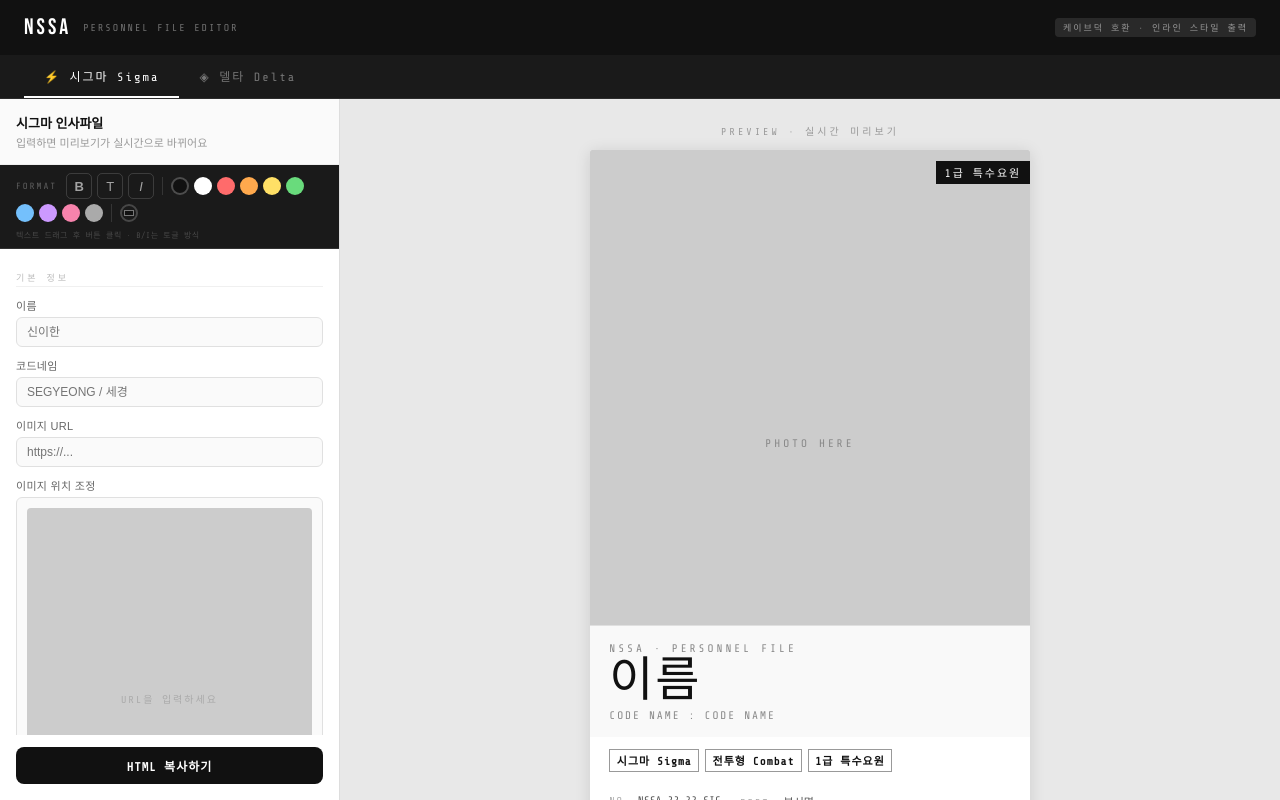
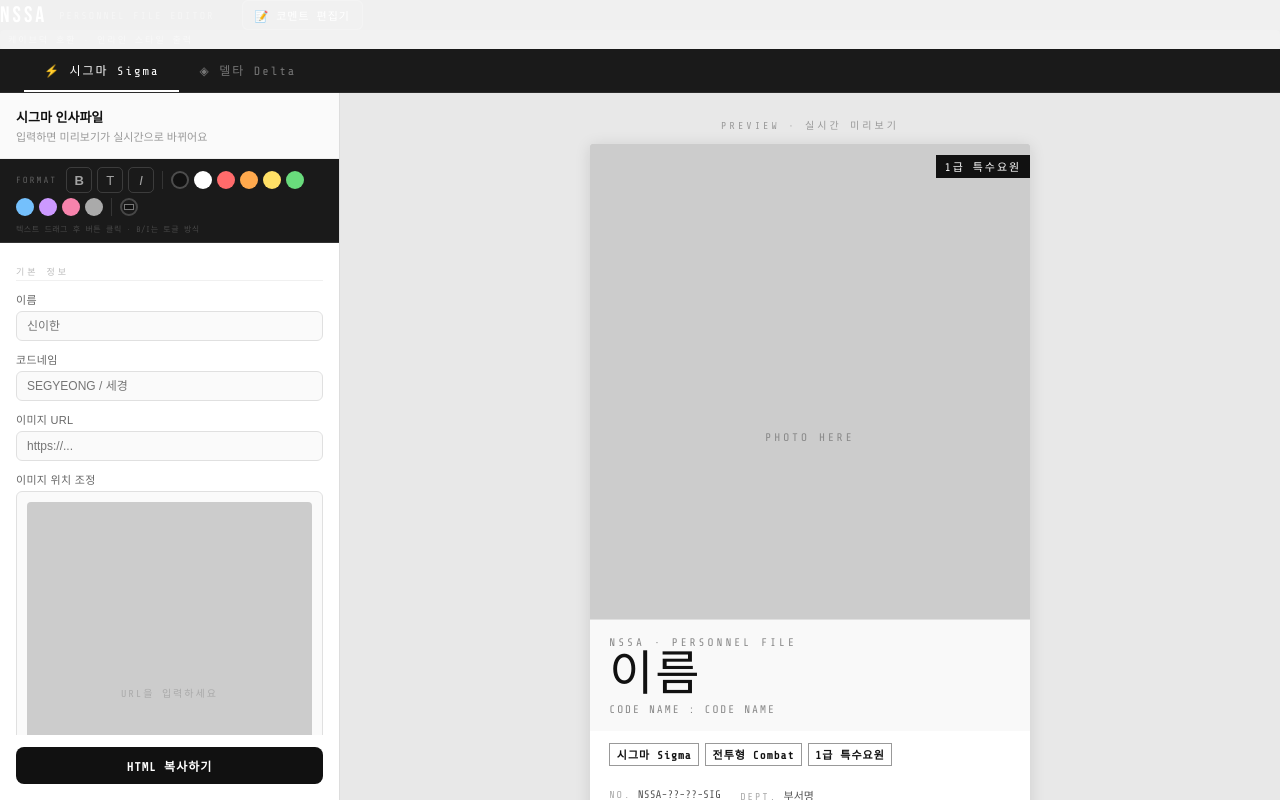
Before and after one commit to Vv-peace-vV/nssa_creator, a plain HTML site: page index.html in a window 1280 px wide. Drawn offline with nearby package versions, Linux system fonts and the light colour scheme; a web font is replaced by a local one.

Commit message:
index.html

```diff
--- a/index.html
+++ b/index.html
@@ -77,11 +77,11 @@ input[type=color].fmt-custom{width:18px;height:18px;border-radius:50%;border:2px
 </style>
 </head>
 <body>
-<div class="app-header">
-  <div class="app-header-left">
-    <div class="app-logo">NSSA</div>
-    <div class="app-subtitle">PERSONNEL FILE EDITOR</div>
-  </div>
+<div class="app-header-left">
+  <div class="app-logo">NSSA</div>
+  <div class="app-subtitle">PERSONNEL FILE EDITOR</div>
+  <a href="creator.html" style="margin-left:15px;background:rgba(255,255,255,.1);color:#fff;text-decoration:none;font-size:11px;padding:6px 12px;border-radius:6px;font-family:'Share Tech Mono',monospace;border:1px solid rgba(255,255,255,.2);transition:.2s;letter-spacing:1px;">📝 코멘트 편집기</a>
+</div>
   <div class="app-badge">케이브덕 호환 · 인라인 스타일 출력</div>
 </div>
 <div class="tabs">
```
